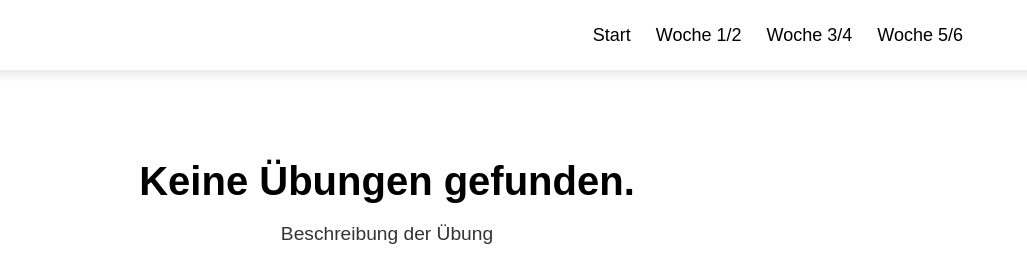
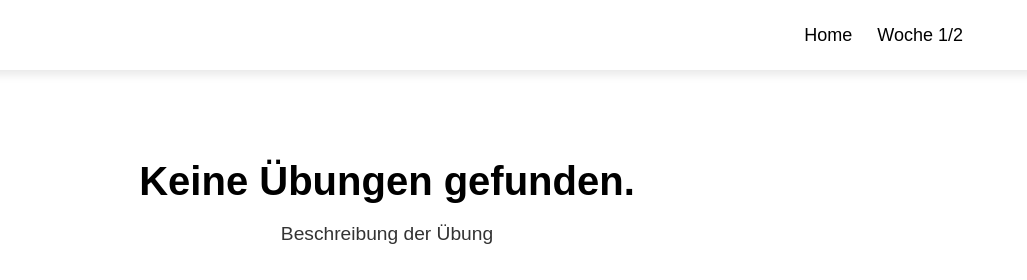
Before and after one commit to nici-gut/Scrum-Projekt-Code, a plain HTML site: page training.html in a window 1280 px wide. Shown: the top 280 px of the page, 253-1280 px from the left. Drawn offline with Linux system fonts and the light colour scheme.

Commit message:
Anpassungen in Navigation für Inkrement

```diff
--- a/training.html
+++ b/training.html
@@ -11,10 +11,8 @@
   <header>
     <img src="Bilder/ClimbTime Logo.png" alt="ClimbTime Logo">
     <nav>
-      <a href="#start"> Start </a>
+      <a href="index.html">Home</a>
       <a href="#trainings">Woche 1/2</a>
-      <a href="#workout2">Woche 3/4</a>
-      <a href="#workout3">Woche 5/6</a>
     </nav>
   </header>
   <br>
```
Also changed, not shown: tag.html (+1 -4 lines).
